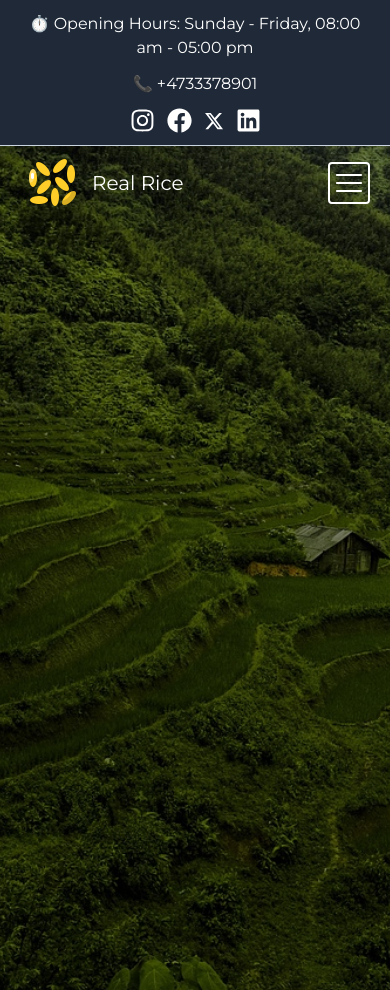
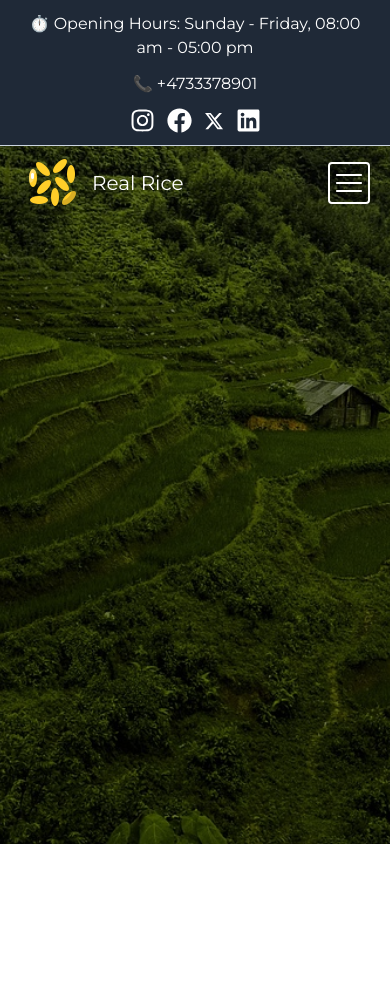
Before and after one commit to derikaquary/24-rice-official, a Next.js app: page /about in a window 390 px wide. After the commit the page ends 844 px from the top, so only its background shows below. Built offline with nearby package versions, Linux system fonts and the light colour scheme.

Commit message:
creating PageTextContainer

```diff
--- a/app/_components/BlackOverlay.js
+++ b/app/_components/BlackOverlay.js
@@ -1,7 +1,7 @@
 function BlackOverlay({ xsm, sm, md, lg, hidden }) {
   return (
     <div
-      className={`absolute inset-0 mt-[${xsm}] h-screen bg-black opacity-50 sm:mt-[${sm}] sm:hidden md:mt-[122px] lg:mt-[3rem]`}
+      className={`absolute inset-0 mt-[${xsm}] h-screen bg-black opacity-50 sm:mt-[${sm}] sm:${hidden} md:mt-[${md}] lg:mt-[${lg}]`}
     ></div>
   );
 }
--- /dev/null
+++ b/app/_components/PageTextContainer.js
@@ -0,0 +1,9 @@
+function PageTextContainer({ children, left, right, top, hidden }) {
+  return (
+    <div className="absolute left-0 right-0 top-[20rem] flex flex-col items-center justify-center gap-4 text-center text-white sm:hidden">
+      {children}
+    </div>
+  );
+}
+
+export default PageTextContainer;
--- a/app/about/page.js
+++ b/app/about/page.js
@@ -1,5 +1,6 @@
 import Image from "next/image";
 import bgabout from "@/public/bg-about.jpg";
+import BlackOverlay from "../_components/BlackOverlay";
 
 function page() {
   return (
@@ -10,12 +11,17 @@ function page() {
         alt="rice field"
         placeholder="blur"
         quality={100}
-        className="mt-[146px] object-cover object-top sm:mt-[120px] md:mt-[122px] lg:mt-[3rem]"
+        className="object-cover"
       />
-      {/*black overlay */}
-      <div className="absolute inset-0 mt-[146px] h-screen bg-black opacity-50 sm:mt-[120px] sm:hidden md:mt-[122px] lg:mt-[3rem]"></div>
+      <BlackOverlay />
     </div>
   );
 }
 
 export default page;
+
+{
+  /*black overlay */
+}
+/*
+<div className="absolute inset-0 mt-[146px] h-screen bg-black opacity-50 sm:mt-[120px] sm:hidden md:mt-[122px] lg:mt-[3rem]"></div> */
--- a/app/page.js
+++ b/app/page.js
@@ -2,6 +2,7 @@ import React from "react";
 import background from "@/public/background.jpg";
 import Image from "next/image";
 import Link from "next/link";
+import BlackOverlay from "./_components/BlackOverlay";
 
 function Page() {
   return (
@@ -13,8 +14,13 @@ function Page() {
         alt="a women walking in the midle of rice field"
         className="mt-[7rem] object-cover object-top sm:mt-[0rem] md:mt-[1rem] lg:mt-[3rem]"
       />
-      {/*black overlay */}
-      <div className="absolute inset-0 mt-[7rem] h-screen bg-black opacity-50 sm:mt-[0rem] sm:hidden md:mt-[1rem] lg:mt-[3rem]"></div>
+      <BlackOverlay
+        xsm={"7rem"}
+        sm={"0rem"}
+        md={"1rem"}
+        lg={"3rem"}
+        hidden={"hidden"}
+      />
 
       <div className="absolute left-0 right-0 top-[20rem] flex flex-col items-center justify-center gap-4 text-center text-white sm:hidden">
         <p className="text-4xl">
```
